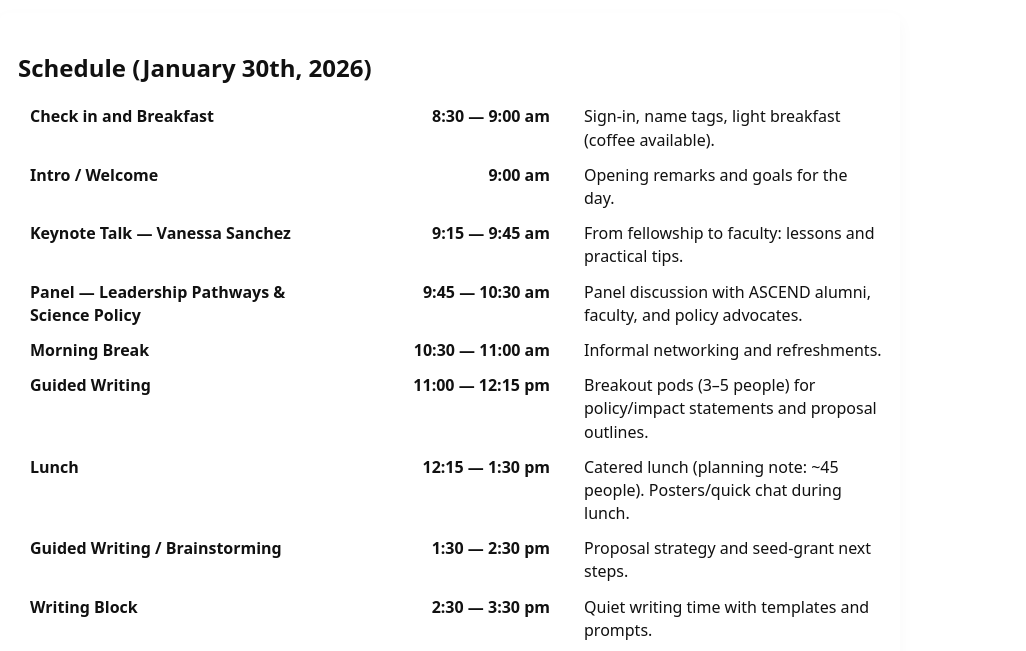
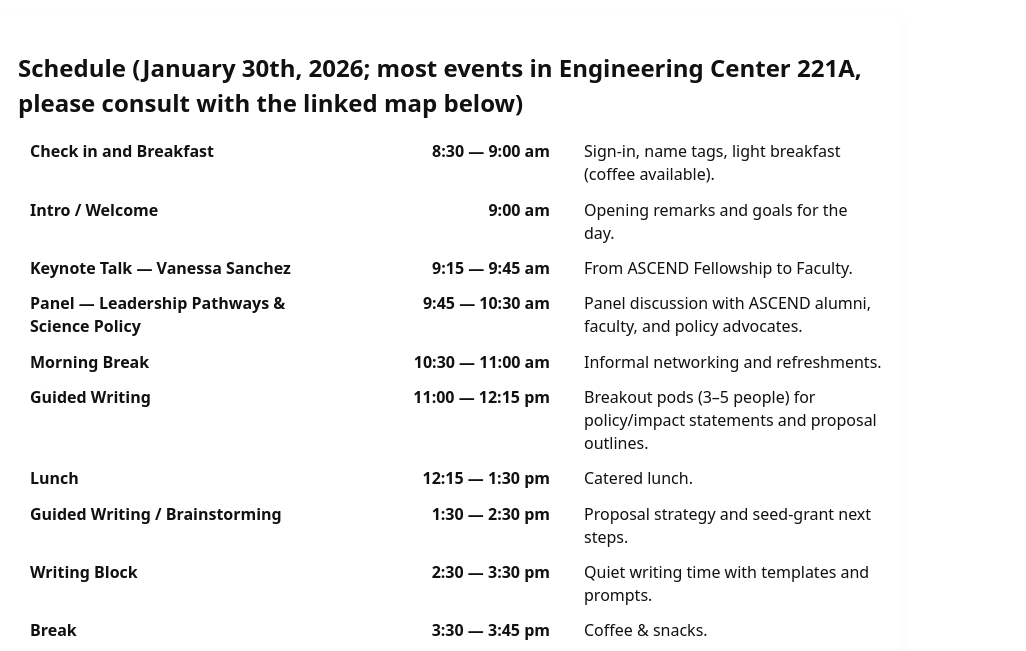
Before and after one commit to jimjamzola/jimjamzola.github.io, a plain HTML site: page index.html in a window 1280 px wide. Shown: the part 478-1129 px from the top of the page, without its empty margins (0-1026 px from the left). Drawn offline with Linux system fonts and the light colour scheme.

Commit message:
Update index.html

```diff
--- a/index.html
+++ b/index.html
@@ -61,7 +61,7 @@
 
     <!-- SCHEDULE (updated from user screenshot) -->
     <section id="schedule" class="container card">
-      <h2>Schedule (January 30th, 2026)</h2>
+      <h2>Schedule (January 30th, 2026; most events in Engineering Center 221A, please consult with the linked map below)</h2>
 
       <div class="schedule-grid">
         <div class="schedule-item"><strong>Check in and Breakfast</strong></div>
@@ -74,7 +74,7 @@
 
         <div class="schedule-item"><strong>Keynote Talk — Vanessa Sanchez</strong></div>
         <div class="schedule-time">9:15 — 9:45 am</div>
-        <div class="schedule-item">From fellowship to faculty: lessons and practical tips.</div>
+        <div class="schedule-item">From ASCEND Fellowship to Faculty.</div>
 
         <div class="schedule-item"><strong>Panel — Leadership Pathways & Science Policy</strong></div>
         <div class="schedule-time">9:45 — 10:30 am</div>
@@ -90,7 +90,7 @@
 
         <div class="schedule-item"><strong>Lunch</strong></div>
         <div class="schedule-time">12:15 — 1:30 pm</div>
-        <div class="schedule-item">Catered lunch (planning note: ~45 people). Posters/quick chat during lunch.</div>
+        <div class="schedule-item">Catered lunch.</div>
 
         <div class="schedule-item"><strong>Guided Writing / Brainstorming</strong></div>
         <div class="schedule-time">1:30 — 2:30 pm</div>
@@ -147,7 +147,7 @@
       </ul>
 
       <h3>Nearby attractions & things to do (optional)</h3>
-      <p>If you are traveling early or staying extra days, here are a few popular places:</p>
+      <p>If you are traveling early or staying extra days, here are a few popular places to consider visiting while in Arizona:</p>
       <ul>
         <li><a href="https://www.nps.gov/grca/index.htm" target="_blank" rel="noopener">Grand Canyon National Park</a> (day trips available)</li>
         <li><a href="https://visitsedona.com" target="_blank" rel="noopener">Sedona</a> (scenic drives and hikes)</li>
```
